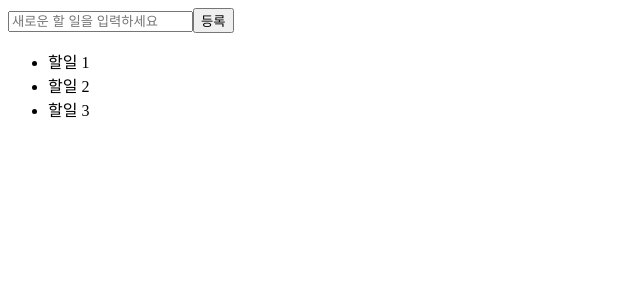
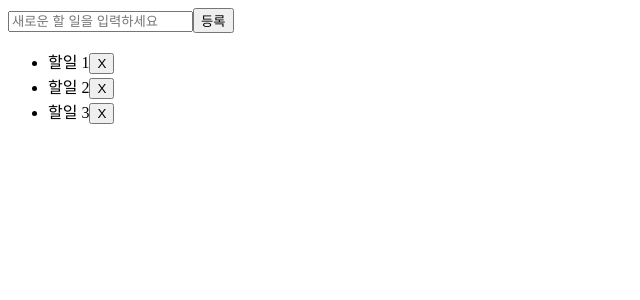
Before and after one commit to inti0/git-work-250625, a React (Vite) app in the folder my/javascript/mytodo/: page / in a window 1280 px wide. Shown: the top 300 px of the page, without its empty margins (0-640 px from the left). Built offline with nearby package versions, Linux system fonts and the light colour scheme.

Commit message:
feat : 삭제기능 removeTodo 추가

```diff
--- a/my/javascript/mytodo/src/App.jsx
+++ b/my/javascript/mytodo/src/App.jsx
@@ -38,28 +38,33 @@ function App() {
     setInputValue('');
   }
 
+  const removeTodo = (id) => {
+    const filtered = todos.filter(todo => todo.id !== id);
+    setTodos(filtered);
+  }
+
   return (
     <>
       <form onSubmit={handleOnSubmit}>
         <input
           type="text"
-          name="todo"
           value={inputValue}
           onChange={handleInputChange}
           placeholder="새로운 할 일을 입력하세요" />
         <button>등록</button>
       </form>
-      <TodoList todos={todos} />
+      <TodoList todos={todos} removeTodo={removeTodo}/>
     </>
   )
 }
 
-function TodoList({ todos }) {
+function TodoList({ todos, removeTodo }) {
   return (
     <ul>
       {todos.map((todo) => (
         <li key={todo.id}>
           {todo.value}
+          <button onClick={() => removeTodo(todo.id)} type="checkbox" checked="false"> X </button>
         </li>
       ))}
     </ul>
```
